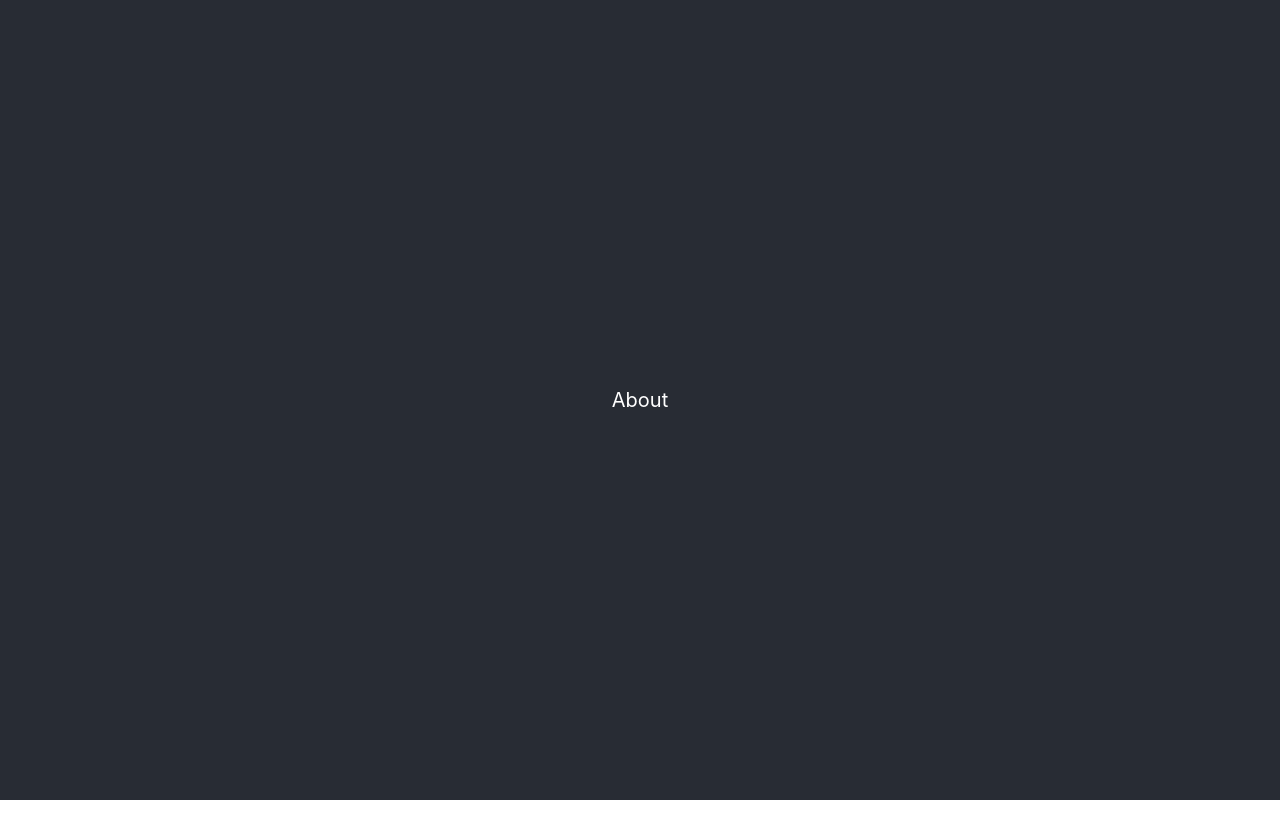
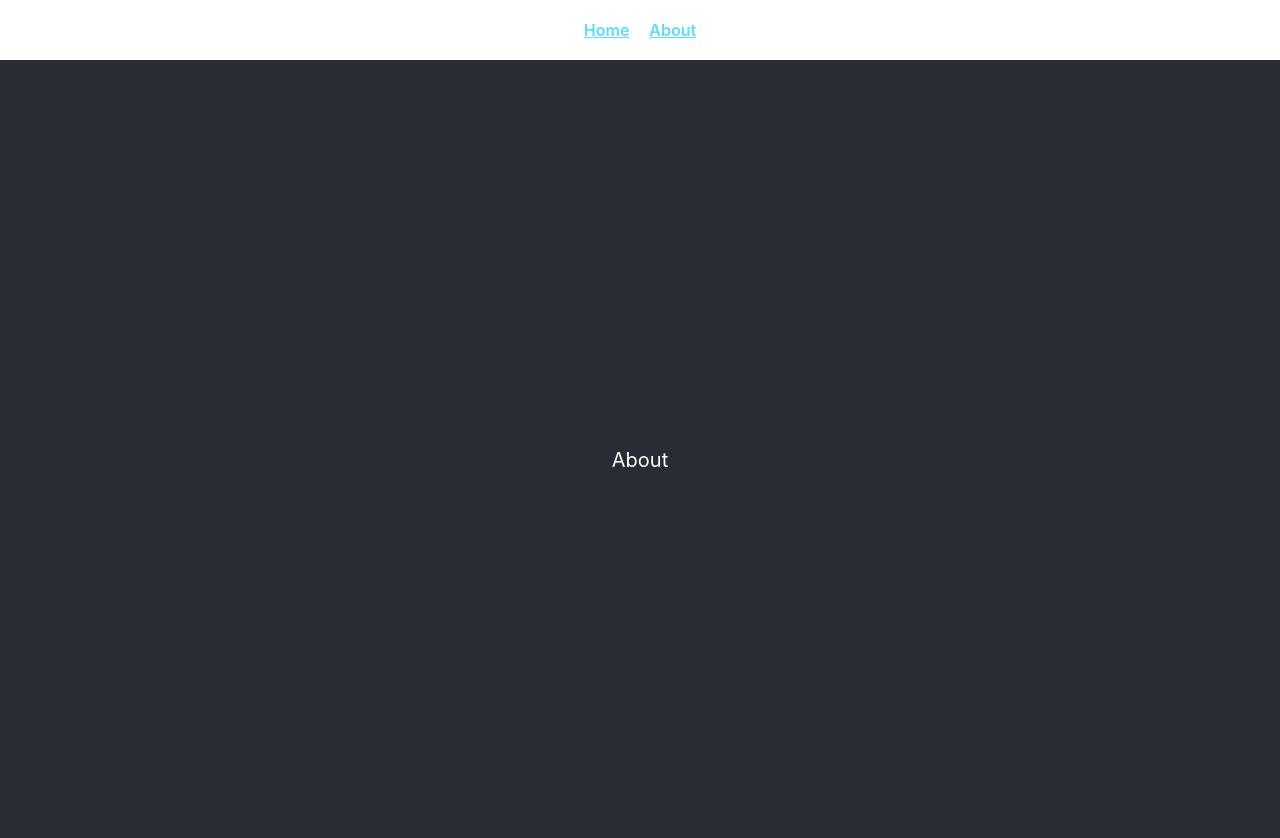
Before and after one commit to barzilaysapir/StyledComponentsLecture, a React (Create React App) app: page /about in a window 1280 px wide. Shown: the top 838 px of the page. Before the commit the page ends 800 px from the top, so only its background shows below. Built offline with nearby package versions, Linux system fonts and the light colour scheme.

Commit message:
added Navbar and polymorphic Navlink

```diff
--- a/src/App.js
+++ b/src/App.js
@@ -2,12 +2,14 @@ import { Route, Switch } from 'react-router-dom';
 import { GlobalStyle } from './components/GlobalStyle';
 import About from './components/layout/About/About';
 import Home from './components/layout/Home/Home';
+import Navbar from './components/layout/Navbar/Navbar';
 import Theme from './components/Theme';
 
 function App() {
   return (
     <Theme>
       <GlobalStyle />
+      <Navbar />
 
       <Switch>
         <Route path='/' exact component={Home} />
--- a/src/components/layout/About/About.styled.js
+++ b/src/components/layout/About/About.styled.js
@@ -1,4 +1,4 @@
-import styled from "styled-components";
+import styled from "styled-components/macro";
 import StyledPage from "../../common/Page.styled";
 
 export const StyledAbout = styled(StyledPage)`
--- /dev/null
+++ b/src/components/layout/Navbar/Navbar.js
@@ -0,0 +1,18 @@
+import { Link as RouterLink } from "react-router-dom";
+import { NavLink, StyledNavbar } from "./Navbar.styled";
+
+const Navbar = props => {
+
+    return (
+        <StyledNavbar>
+            <NavLink as={RouterLink} to="/">
+                Home
+            </NavLink>
+            <NavLink as={RouterLink} to="/about">
+                About
+            </NavLink>
+        </StyledNavbar>
+    )
+};
+
+export default Navbar;
--- /dev/null
+++ b/src/components/layout/Navbar/Navbar.styled.js
@@ -0,0 +1,14 @@
+import styled from "styled-components/macro";
+import { Link } from "../../common";
+
+export const StyledNavbar = styled.nav`
+    background-color: ${({ theme }) => theme.secondary};
+    display: flex;
+    justify-content: center;
+    gap: 20px;
+`;
+
+export const NavLink = styled(Link)`
+    padding: 20px 0;
+    font-weight: 600;
+`;
```
